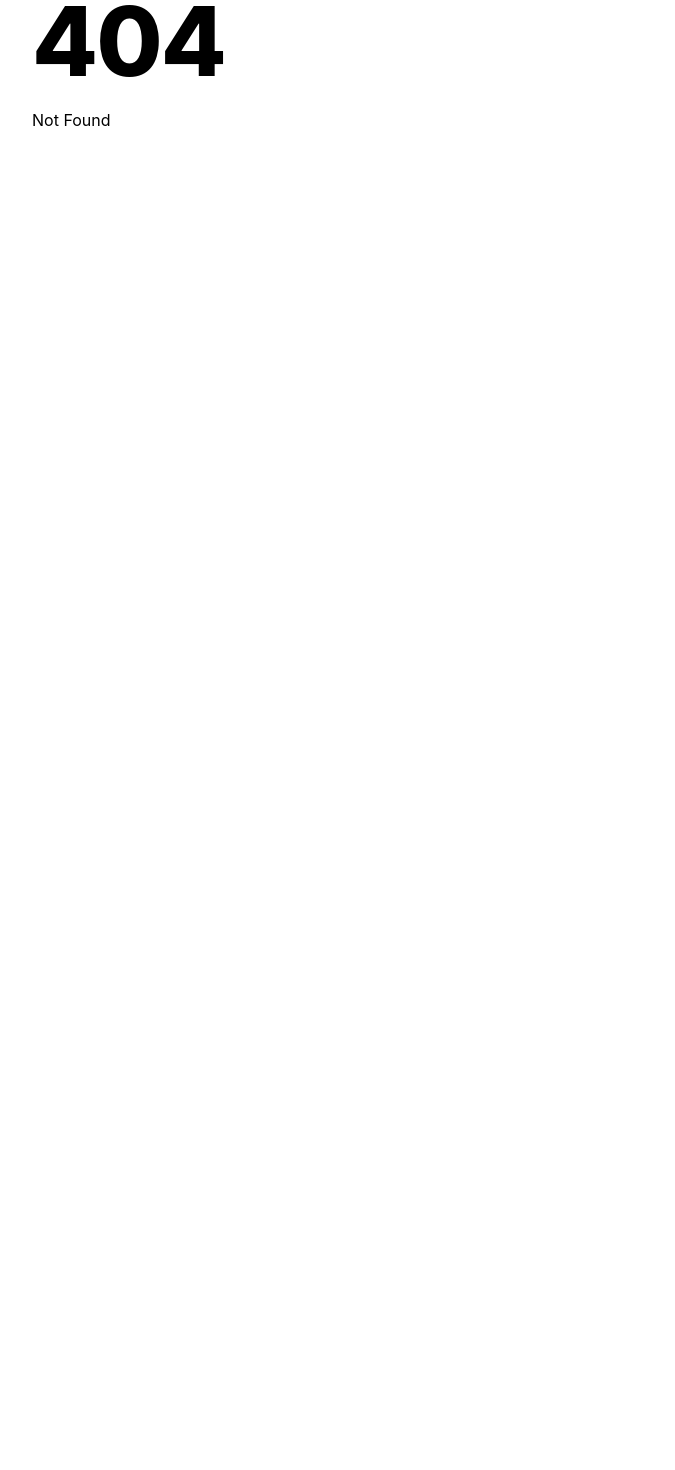
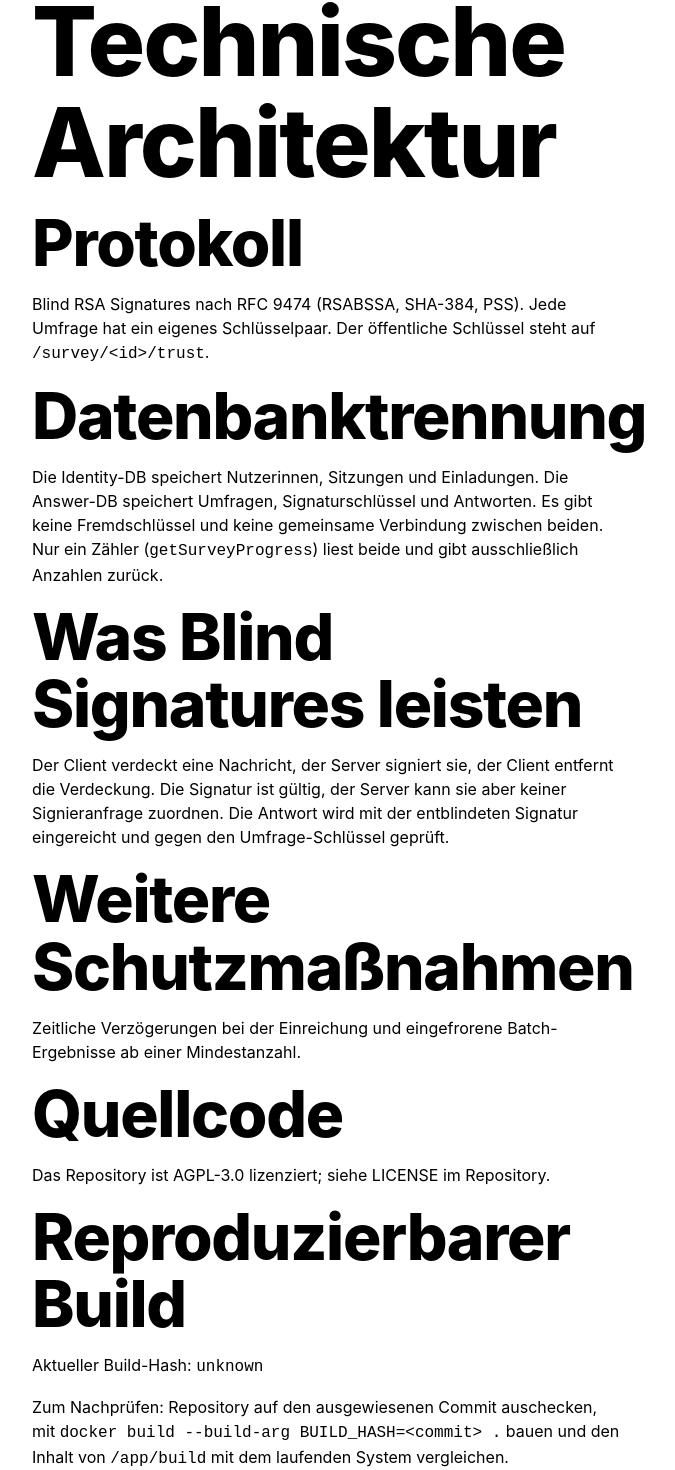
Before and after one commit to Hacklerflow/sotto, a SvelteKit app: page /trust/expert in a window 1280 px wide. Before the commit this address had no page. Shown: the part 49-1519 px from the top of the page, without its empty margins (312-987 px from the left). Before the commit the page ends 800 px from the top, so only its background shows below. Built offline with nearby package versions, Linux system fonts and the light colour scheme.

Commit message:
feat: Add trust pages with simple and expert anonymity explanation

```diff
--- /dev/null
+++ b/src/routes/trust/expert/+page.server.ts
@@ -0,0 +1,5 @@
+import type { PageServerLoad } from './$types';
+
+export const load: PageServerLoad = () => ({
+	buildHash: process.env.BUILD_HASH ?? 'unknown'
+});
--- /dev/null
+++ b/src/routes/trust/expert/+page.svelte
@@ -0,0 +1,45 @@
+<script lang="ts">
+	let { data }: { data: { buildHash: string } } = $props();
+</script>
+
+<svelte:head><title>Sotto: Technische Architektur</title></svelte:head>
+
+<main>
+	<h1>Technische Architektur</h1>
+
+	<h2>Protokoll</h2>
+	<p>
+		Blind RSA Signatures nach RFC 9474 (RSABSSA, SHA-384, PSS). Jede Umfrage hat ein eigenes
+		Schlüsselpaar. Der öffentliche Schlüssel steht auf <code>/survey/&lt;id&gt;/trust</code>.
+	</p>
+
+	<h2>Datenbanktrennung</h2>
+	<p>
+		Die Identity-DB speichert Nutzerinnen, Sitzungen und Einladungen. Die Answer-DB speichert
+		Umfragen, Signaturschlüssel und Antworten. Es gibt keine Fremdschlüssel und keine gemeinsame
+		Verbindung zwischen beiden. Nur ein Zähler (<code>getSurveyProgress</code>) liest beide und gibt
+		ausschließlich Anzahlen zurück.
+	</p>
+
+	<h2>Was Blind Signatures leisten</h2>
+	<p>
+		Der Client verdeckt eine Nachricht, der Server signiert sie, der Client entfernt die
+		Verdeckung. Die Signatur ist gültig, der Server kann sie aber keiner Signieranfrage zuordnen.
+		Die Antwort wird mit der entblindeten Signatur eingereicht und gegen den Umfrage-Schlüssel
+		geprüft.
+	</p>
+
+	<h2>Weitere Schutzmaßnahmen</h2>
+	<p>Zeitliche Verzögerungen bei der Einreichung und eingefrorene Batch-Ergebnisse ab einer Mindestanzahl.</p>
+
+	<h2>Quellcode</h2>
+	<p>Das Repository ist AGPL-3.0 lizenziert; siehe LICENSE im Repository.</p>
+
+	<h2>Reproduzierbarer Build</h2>
+	<p>Aktueller Build-Hash: <code>{data.buildHash}</code></p>
+	<p>
+		Zum Nachprüfen: Repository auf den ausgewiesenen Commit auschecken, mit
+		<code>docker build --build-arg BUILD_HASH=&lt;commit&gt; .</code> bauen und den Inhalt von
+		<code>/app/build</code> mit dem laufenden System vergleichen.
+	</p>
+</main>
```
Also changed, not shown: src/lib/components/TrustBadge.svelte (added, +17 -0 lines), src/routes/survey/[id]/trust/+page.server.ts (added, +24 -0 lines), src/routes/survey/[id]/trust/+page.svelte (added, +36 -0 lines), src/routes/trust/+page.svelte (added, +37 -0 lines), 2 other files (tests, documents, lock files or other folders).
